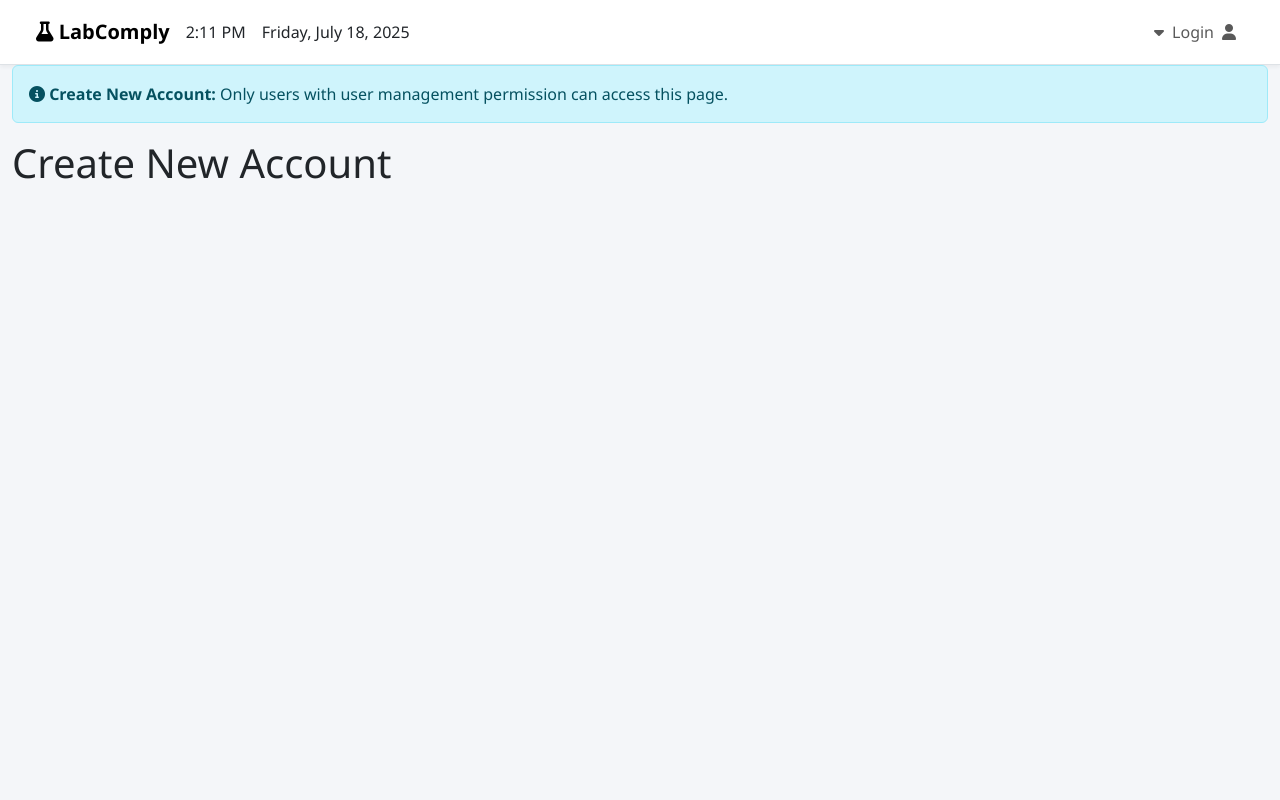
After one commit to TwittK/ICT2114, a Flask app: template modularized/web/templates/create_account.html in a window 1280 px wide. The commit adds this page. Run offline with Flask 3, Linux system fonts and the light colour scheme; the template is opened without the code that fills it, so the values that code supplies are empty; data comes from the database, SQL or seed files in the repository; parts of the project's set-up code (start-up, migrations or seed data) failed here and were passed over.

Commit message:
added create account page

```diff
--- a/modularized/web/routes.py
+++ b/modularized/web/routes.py
@@ -1047,3 +1047,9 @@ def role_management():
     roles = get_all_roles()
 
     return render_template('role_management.html', roles=roles, cam_management=cam_management, user_management=user_management,)
+
+@login_required
+@require_permission('user_management')
+def create_account():
+    if request.method == "POST":
+        pass
--- /dev/null
+++ b/modularized/web/templates/create_account.html
@@ -0,0 +1,10 @@
+{% extends 'base.html' %}
+{% block content %}
+
+<div class="alert alert-info">
+  <i class="fa-solid fa-info-circle"></i> <strong>Create New Account:</strong> Only users with user management permission can access this page.
+</div>
+
+<h1>Create New Account</h1>
+
+{% endblock %}
--- a/modularized/web/templates/user_management.html
+++ b/modularized/web/templates/user_management.html
@@ -6,6 +6,7 @@
 </div>
 
 <h1>User Management</h1>
+<button class="btn btn-primary my-3">Create Account</button>
 
 {% if users %}
   <table class="table">
@@ -29,7 +30,7 @@
                   <td>{{ user.role }}</td>
                   {% if user_management %}
                     <td class="row">
-                        <form class="col" method="POST" action="{{ url_for('user_management', delete=0, update=1) }}">
+                        <form class="col" method="POST" action="{{ url_for('user_management', delete=0, update=1) }}" onsubmit="return confirm('Are you sure you want to update this role?');">
                           <input type="hidden" name="user_id" value="{{ user.id }}">
                           <select name="new_role" class="form-select form-select-sm d-inline w-auto">
                               {% for role in roles %}
```
